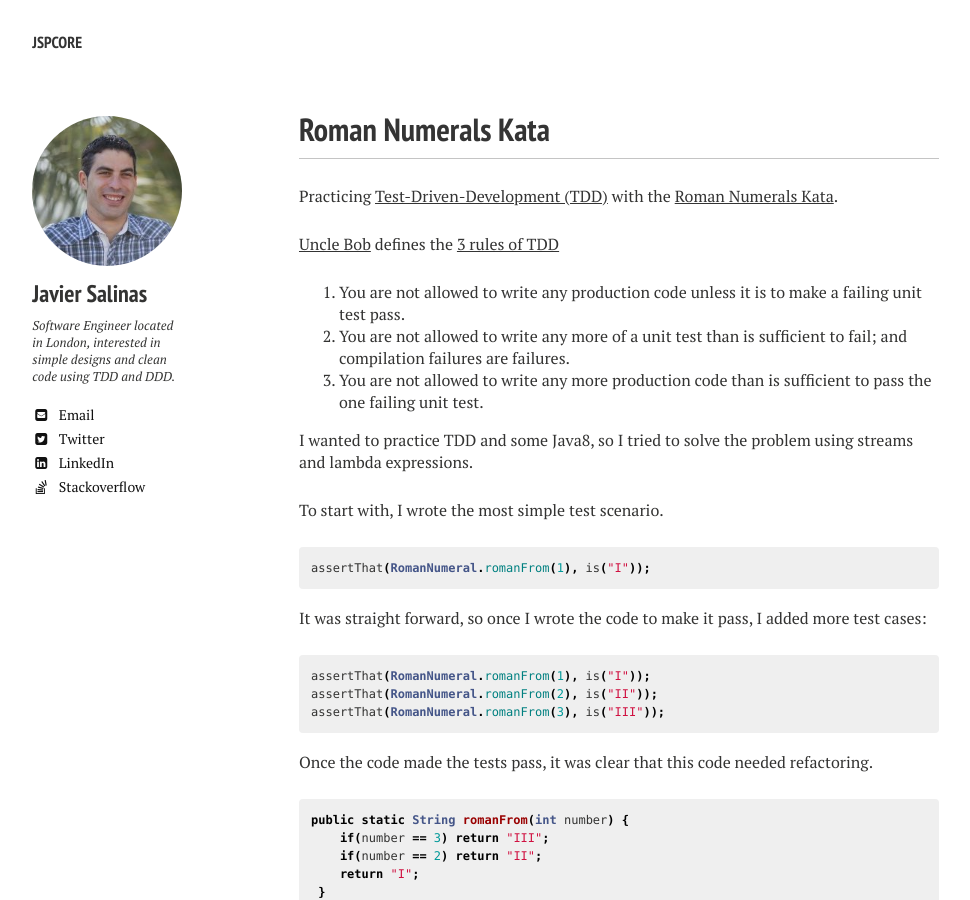
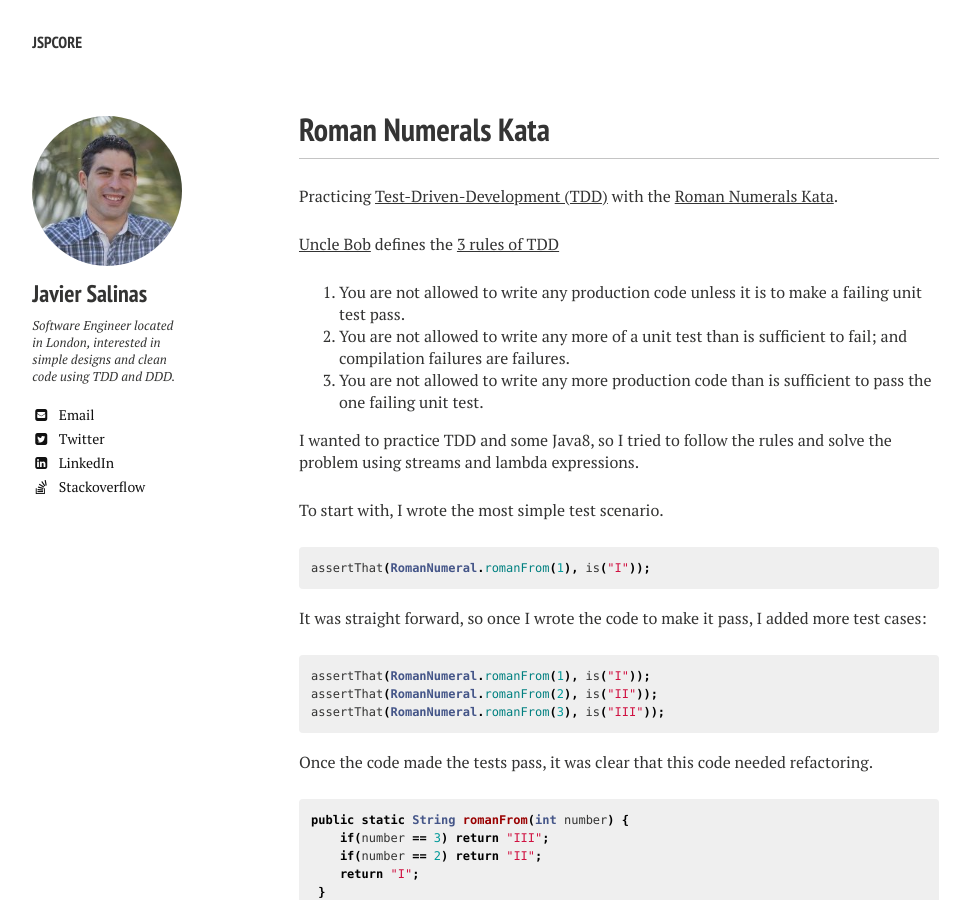
Before and after one commit to pityq/mustaine.github.io, a Jekyll site: the page built from _posts/2015-03-13-roman-numeral-kata.md, in a window 1280 px wide and 900 px high. Shown: the whole window, without its empty margins (21-991 px from the left). Built offline with Jekyll 4.4.1, drawn with Linux system fonts in a browser that asks for light colours; nearby versions of some CDN libraries; some of the changed text lies outside the part shown.

```diff
--- a/_posts/2015-03-13-roman-numeral-kata.md
+++ b/_posts/2015-03-13-roman-numeral-kata.md
@@ -15,7 +15,7 @@ Practicing [Test-Driven-Development (TDD)](http://en.wikipedia.org/wiki/Test-dri
 2. You are not allowed to write any more of a unit test than is sufficient to fail; and compilation failures are failures.
 3. You are not allowed to write any more production code than is sufficient to pass the one failing unit test.
 
-I wanted to practice TDD and some Java8, so I tried to solve the problem using streams and lambda expressions.
+I wanted to practice TDD and some Java8, so I tried to follow the rules and solve the problem using streams and lambda expressions.
 
 To start with, I wrote the most simple test scenario.
 
```
Also changed, not shown: other parts of _posts/2015-03-13-roman-numeral-kata.md (+1 -1 lines).
